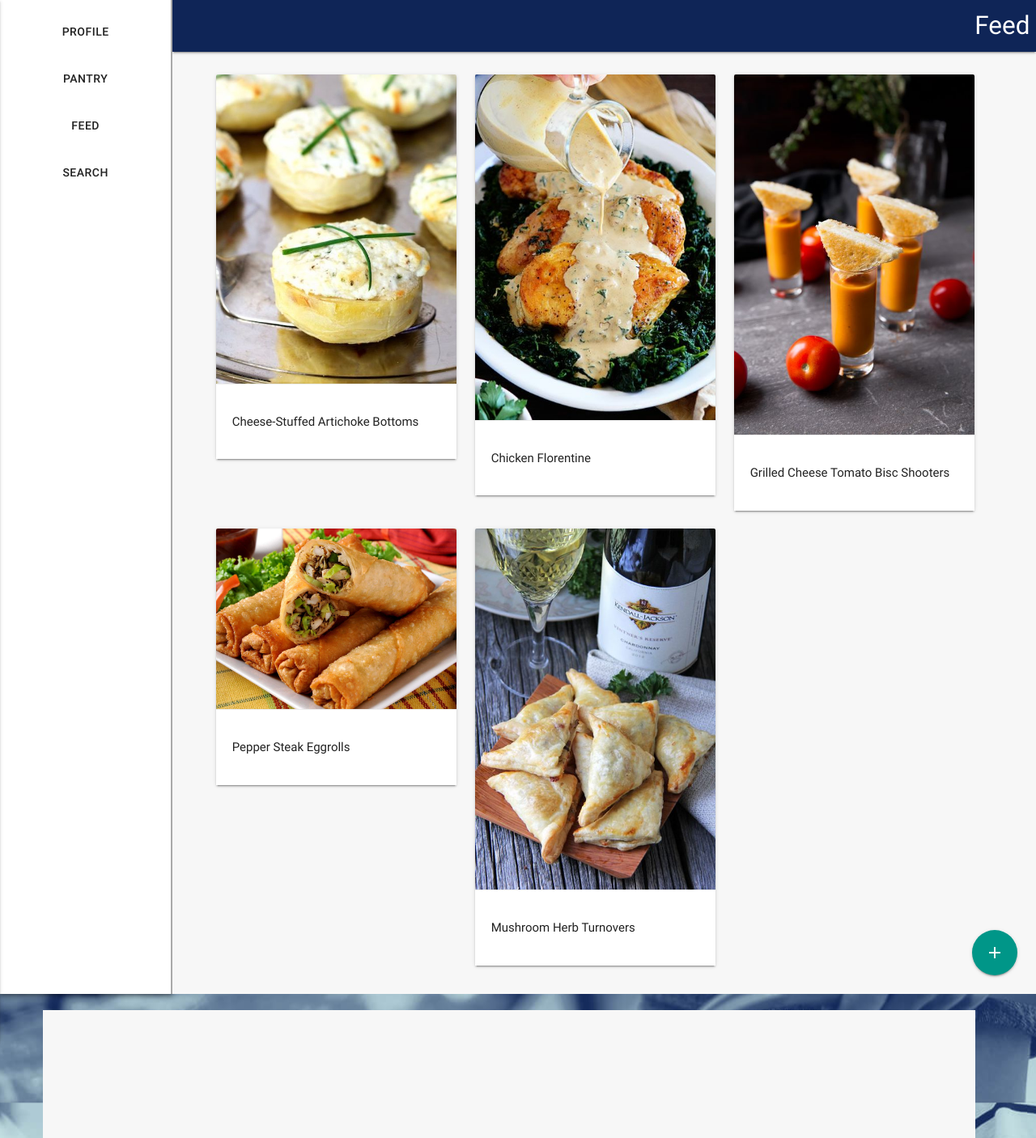
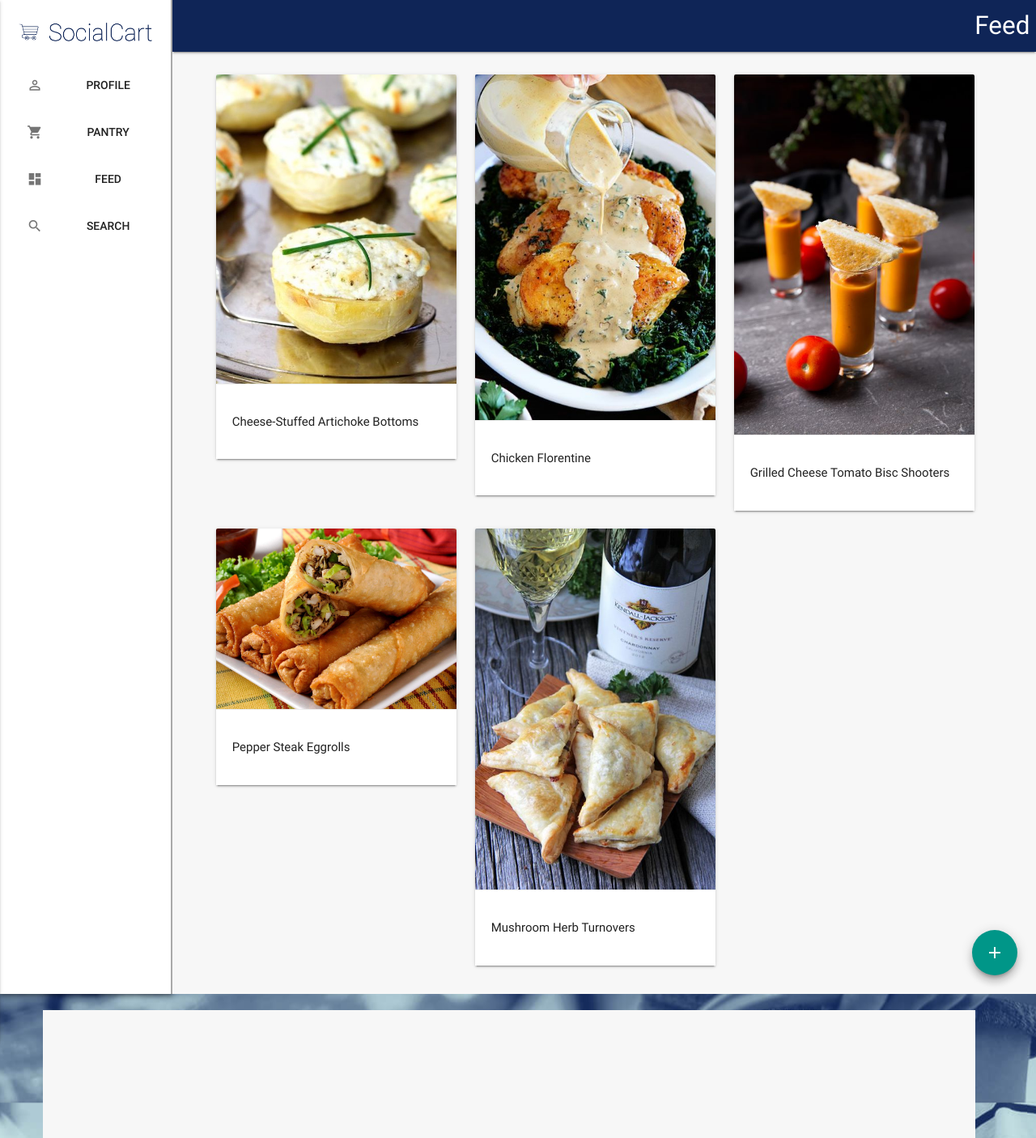
Before and after one commit to joewesemann/socialcart, a PHP site: page /app/views/feed/index.phtml in a window 1280 px wide. Shown: the top 1406 px of the page at 81% size. Run offline with PHP 8.4, Linux system fonts and the light colour scheme; some libraries are stand-ins or nearby versions.

Commit message:
updated-nav and added depth to buttons

```diff
--- a/app/views/feed/index.phtml
+++ b/app/views/feed/index.phtml
@@ -7,14 +7,35 @@
 
     <body>
       <div class="row full-height">
+    <!-- landscape fixed nav -->
     <div class="sidebar-fixed col s0 m3 l2 hide-on-small-only z-depth-2">
       <div class="nav-wrapper">
-            <!--<ul class="side-nav">-->
         <ul>
-              <li><a class="waves-effect waves-teal btn-flat btn-large" href="/profile">profile</a></li>
-              <li><a class="waves-effect waves-teal btn-flat btn-large" href="/pantry">pantry</a></li>
-              <li><a class="waves-effect waves-teal btn-flat btn-large" href="/feed">feed</a></li>
-              <li><a class="waves-effect waves-teal btn-flat btn-large" href="/search">search</a></li>
+          <li><img class="corner-logo" src="img/socialcart-lockup.png"></li>
+          <li>
+            <a class="waves-effect waves-teal btn-flat" href="/profile">
+              <i class="material-icons">perm_identity</i>
+              profile
+            </a>
+          </li>
+          <li>
+            <a class="waves-effect waves-teal btn-flat" href="/pantry">
+              <i class="material-icons">shopping_cart</i>
+              pantry
+            </a>
+          </li>
+          <li>
+            <a class="waves-effect waves-teal btn-flat" href="/feed">
+              <i class="material-icons">dashboard</i>
+              feed
+            </a>
+          </li>
+          <li>
+            <a class="waves-effect waves-teal btn-flat" href="/search">
+              <i class="material-icons">search</i>
+              search
+            </a>
+          </li>
         </ul>
       </div>
     </div>
@@ -92,7 +113,7 @@
               </div>
             </div>
             <div class="fixed-action-btn">
-              <a class="btn-floating btn-large teal" href="#!">
+              <a class="btn-floating btn-large teal z-depth-4" href="#!">
                 <i class="large material-icons">add</i>
               </a>
               <!--<ul>
```
Lines whose indentation alone changed are shown as unchanged.
